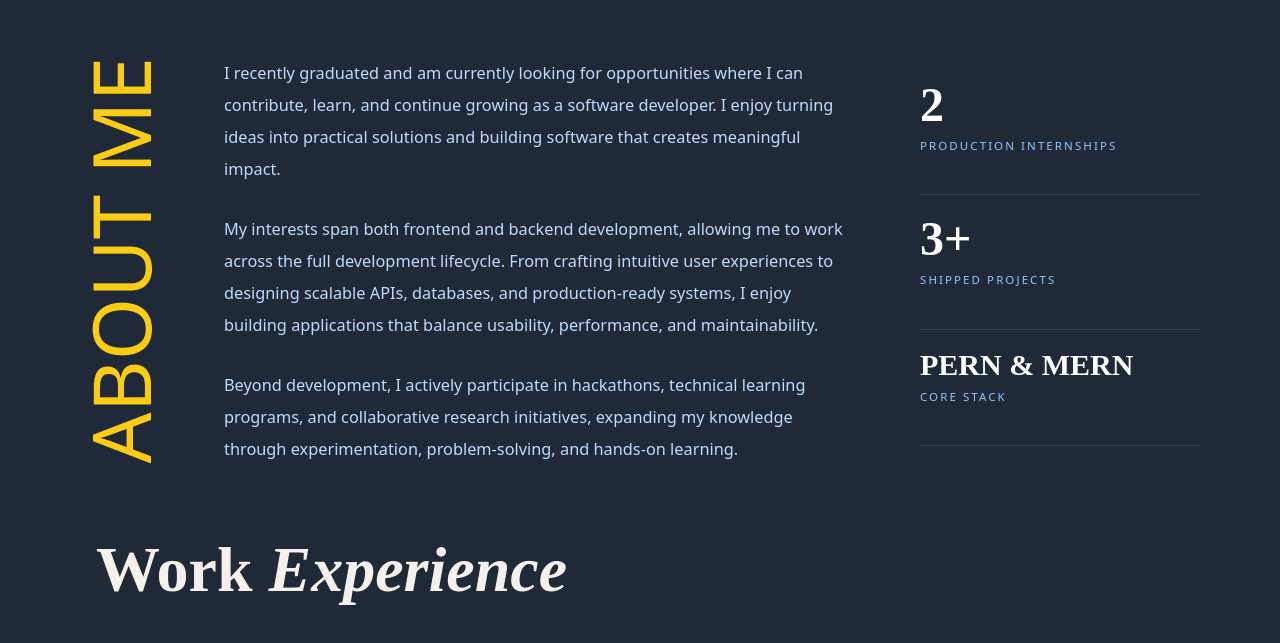
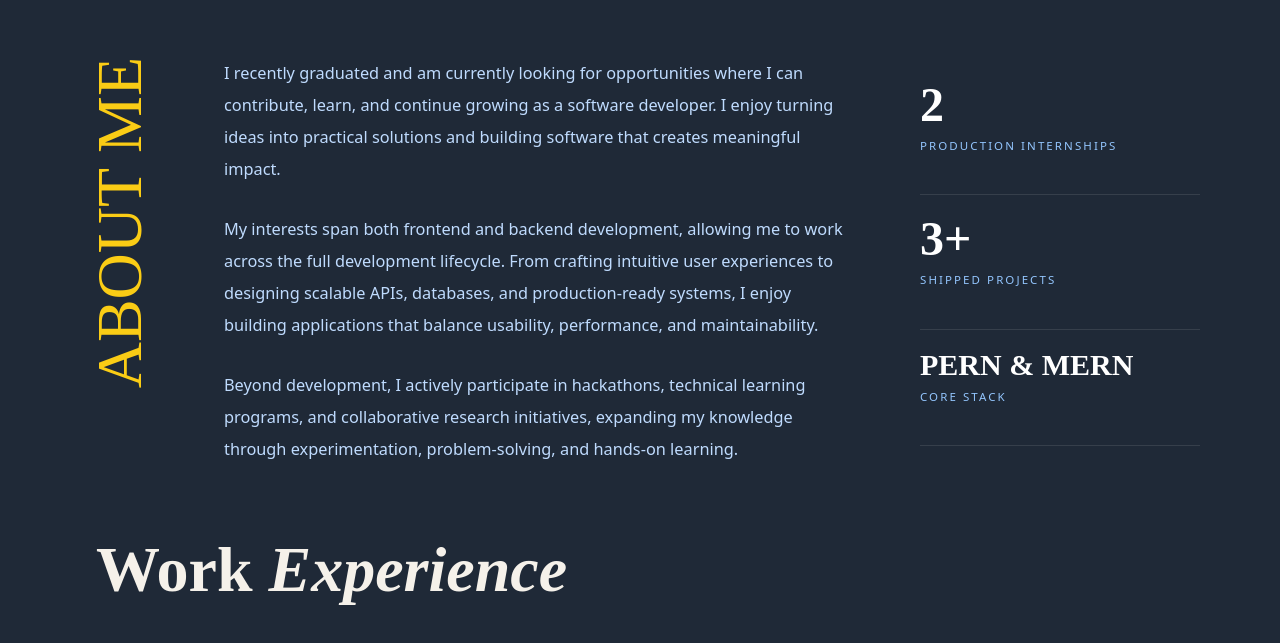
Before and after one commit to pprachhiii/Prachi-s-Portfolio, a React (Vite) app: page / in a window 1280 px wide. Shown: the part 791-1434 px from the top of the page. Built offline with nearby package versions, Linux system fonts and the light colour scheme.

Commit message:
Update AboutSection.tsx

```diff
--- a/src/components/AboutSection.tsx
+++ b/src/components/AboutSection.tsx
@@ -41,12 +41,13 @@ const AboutSection = () => {
       [writing-mode:vertical-rl]
 
       text-yellow-400
-
-      text-[5rem]
       leading-[0.85]
-      font-medium
       whitespace-pre-line
     "
+          style={{
+            fontFamily: 'var(--serif-display)',
+            fontSize: 'clamp(2rem,5vw,4rem)',
+          }}
           >
             {`ABOUT ME`}
           </h2>
```
